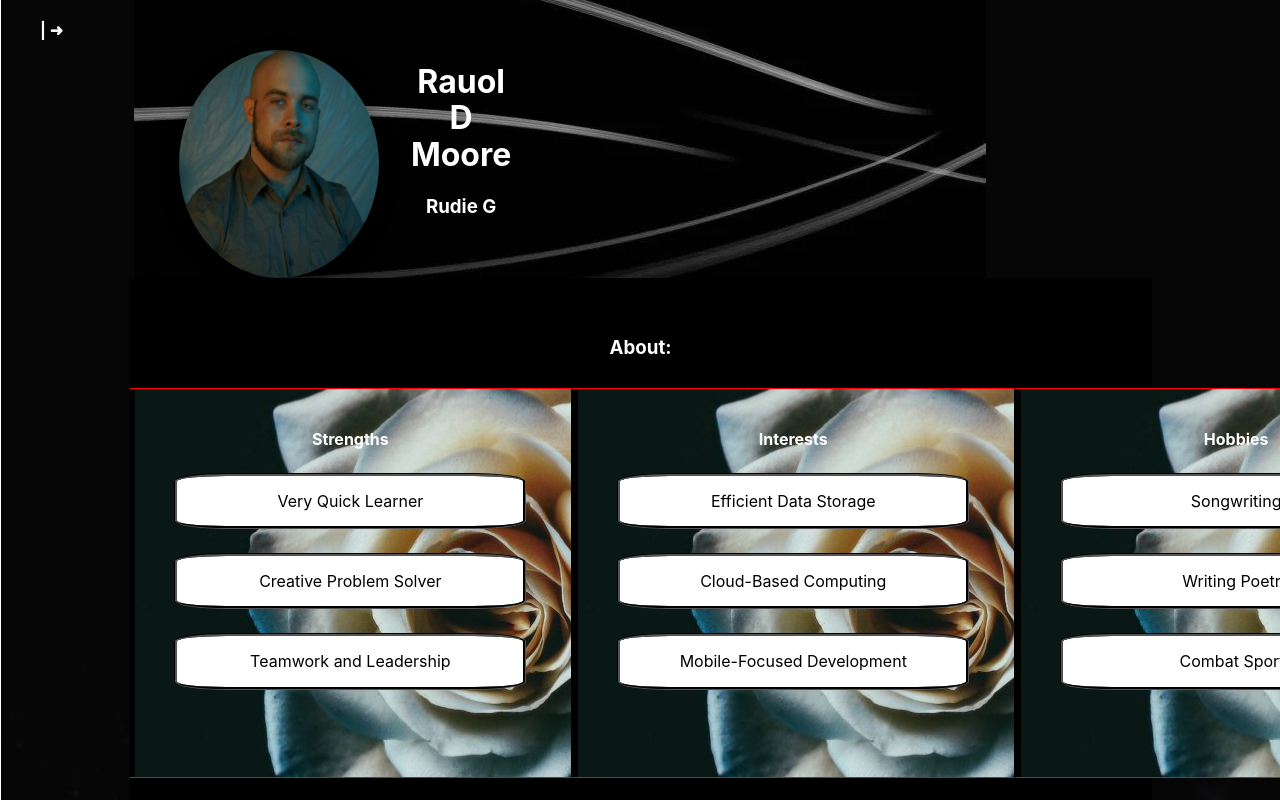
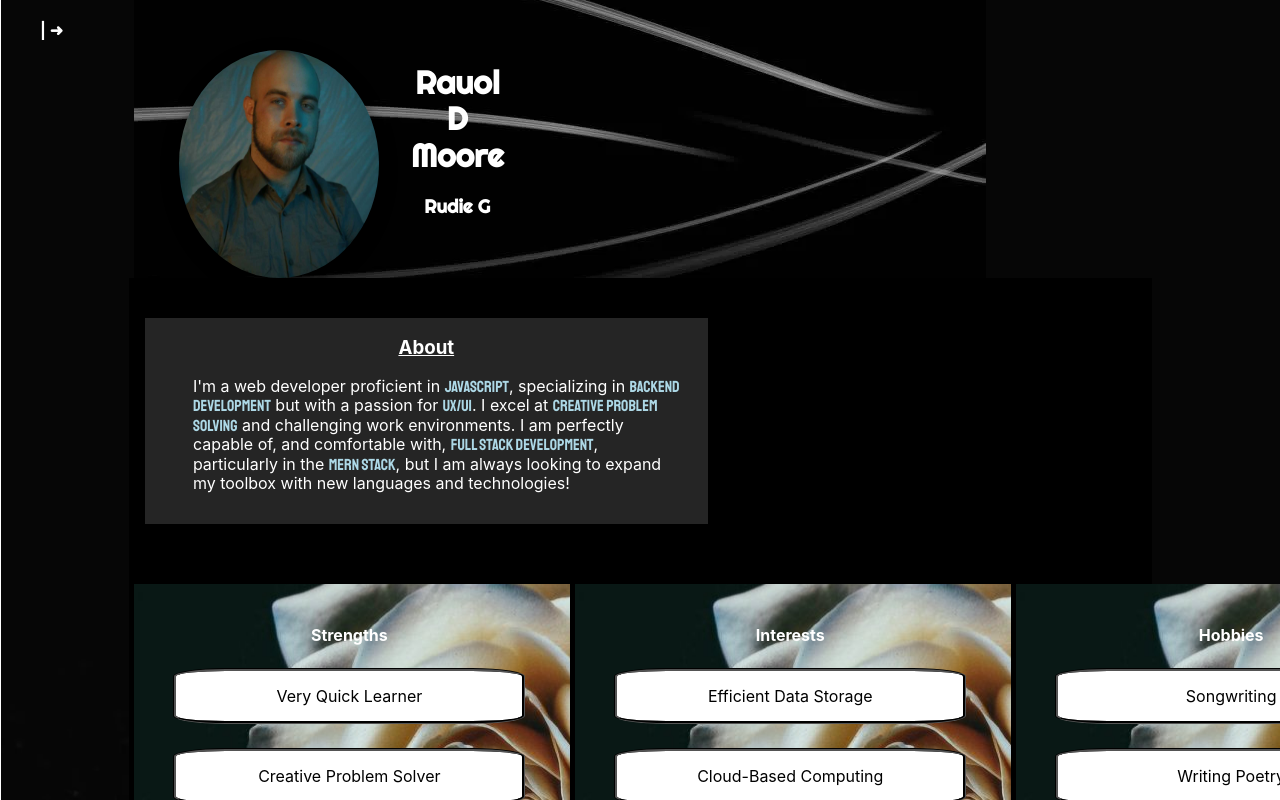
Before and after one commit to rudie-g/RDM-Portfolio-React, a React (Create React App) app: page / in a window 1280 px wide. Shown: the top 800 px of the page. Built offline with nearby package versions, Linux system fonts and the light colour scheme.

Commit message:
about section styling and filling in

```diff
--- a/public/index.html
+++ b/public/index.html
@@ -5,7 +5,7 @@
     <link rel="icon" href="%PUBLIC_URL%/favicon.ico" />
     <link rel="preconnect" href="https://fonts.googleapis.com">
     <link rel="preconnect" href="https://fonts.gstatic.com" crossorigin>
-    <link href="https://fonts.googleapis.com/css2?family=Pacifico&family=Staatliches&family=Roboto:wght@100;300;400;500;700;900&display=swap" rel="stylesheet">
+    <link href="https://fonts.googleapis.com/css2?family=Pacifico&family=Staatliches&family=Righteous&family=Roboto:wght@100;300;400;500;700;900&display=swap" rel="stylesheet">
     <link rel="stylesheet" type="text/css" href="assets/reset.css">
     <meta name="viewport" content="width=device-width, initial-scale=1" />
     <meta name="theme-color" content="#000000" />
--- a/src/App.css
+++ b/src/App.css
@@ -112,8 +112,6 @@ a {
   padding: 2%;
   flex: 0.5 0 400px;
   flex-wrap: wrap;
-  border-style: solid;
-  border-color: red black;
   border-width: 0.5px 1px;
   background-image: url(images/flower-card-bg.jpg);
   background-repeat: no-repeat;
@@ -124,6 +122,31 @@ a {
 
 .aboutCard h4 {
   color:white;
+}
+
+.aboutHead {
+  margin-bottom: 5rem;
+  margin-left: 1rem;
+  text-align: center;
+  width: 55%;
+  background: rgb(37, 37, 37);
+}
+
+.aboutHead h3 {
+  text-decoration: underline;
+}
+
+.aboutHead span {
+  font-family: 'Staatliches';
+  color: lightblue;
+  font-weight: lighter;
+}
+
+.aboutHead p {
+  text-align: left;
+  margin-left: 3rem;
+  margin-bottom: 2rem;
+  width:87%;
 }
 
 .aboutCard li {
@@ -151,7 +174,8 @@ h3 {
   color:  white;
 }
 
-.nativenav Link {
+.nativenav {
+  display: flex;
   flex-direction: row;
 }
 
@@ -172,6 +196,7 @@ h3 {
 }
 
 .myNames {
+  font-family: 'Righteous';
   align-self: center;
   margin-left: 2rem;
   padding-right: 2rem;
@@ -200,7 +225,7 @@ h3 {
 #skill {
   font-family: 'Staatliches';
   background:transparent;
-  font-size: 20px;
+  font-size: 22px;
   position: relative;
   width: 100%;
   height: 100%;
--- a/src/components/About.js
+++ b/src/components/About.js
@@ -3,8 +3,10 @@ import React from 'react'
 function About() {
     return (
         <div className='about'>
-            <h3>About:</h3>
-            <p></p>
+            <div className="aboutHead">
+                <h3>About</h3>
+                <p>I'm a web developer proficient in <span>Javascript</span>, specializing in <span>Backend Development</span> but with a passion for <span>UX/UI</span>. I excel at <span>Creative Problem Solving</span> and challenging work environments. I am perfectly capable of, and comfortable with, <span>Full Stack Development</span>, particularly in the <span>MERN Stack</span>, but I am always looking to expand my toolbox with new languages and technologies!</p>
+            </div>
             <div className='aboutContainer'>
                 <div className='aboutCard'>
                     <h4>Strengths</h4>
```
